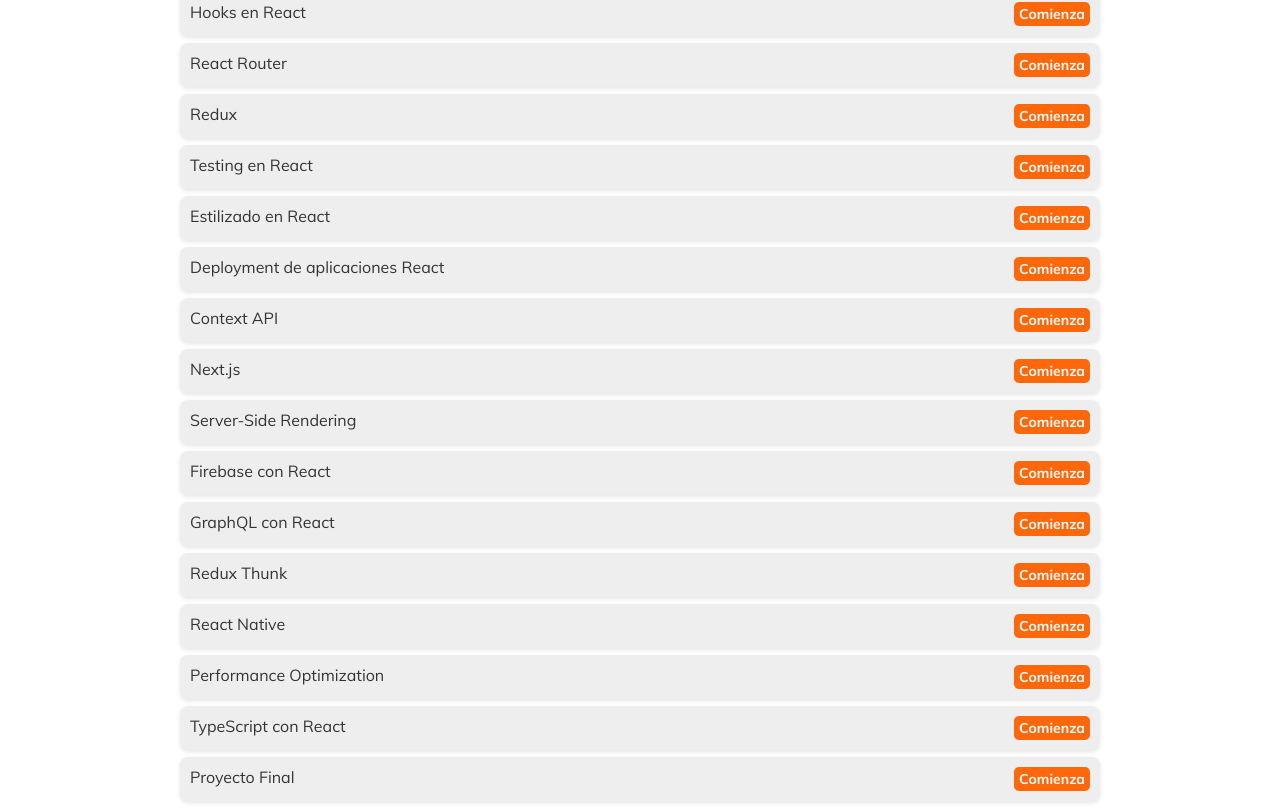
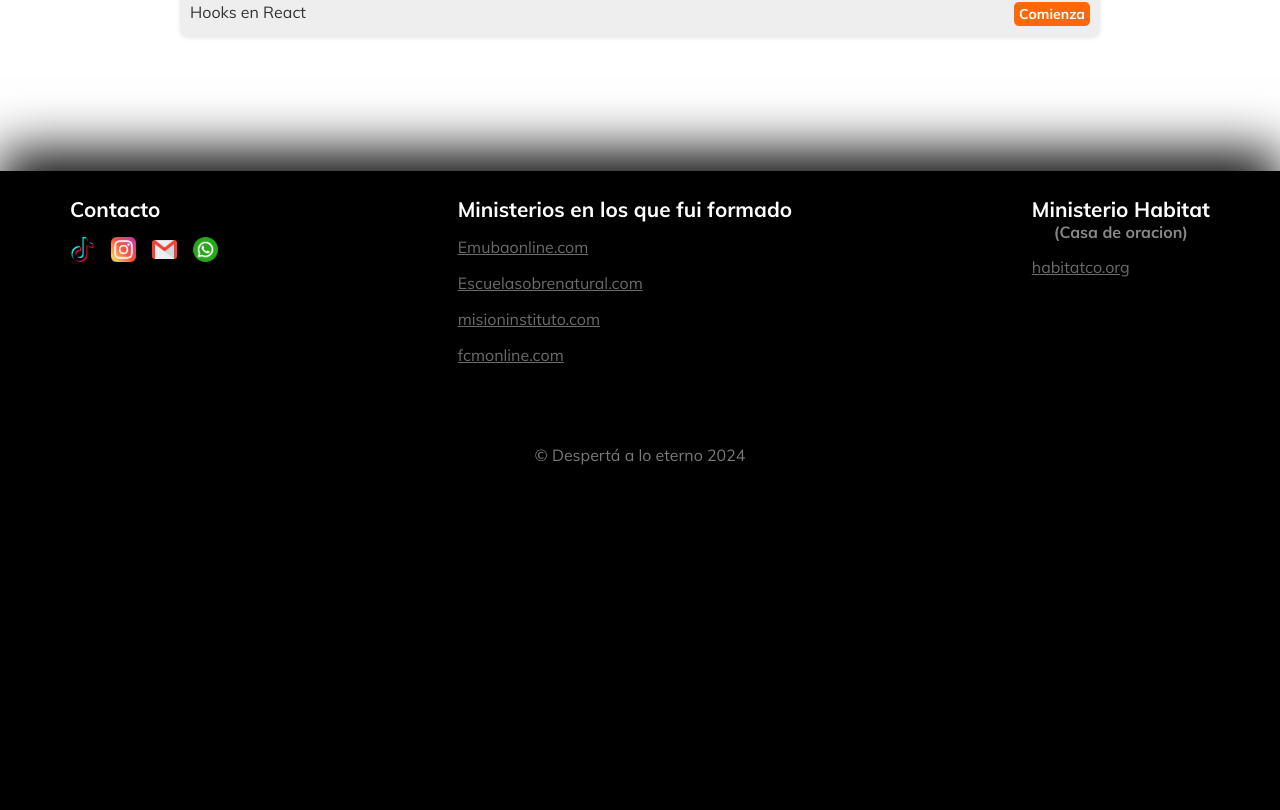
Before and after one commit to Neoagustin/Claros-de-inspiracion, a React (Vite) app: page /curso/1 in a window 1280 px wide. Shown: the part 1650-2460 px from the top of the page. After the commit the page ends 2140 px from the top, so only its background shows below. Built offline with nearby package versions, Linux system fonts and the light colour scheme; the HTML template or start-up script is replaced by a standard one.

Commit message:
Agregando cambios

```diff
--- a/src/components/Header/Header.css
+++ b/src/components/Header/Header.css
@@ -85,10 +85,11 @@ header img:hover {
 }
 
 .btn-ofrendas-header {
-  border: 1px solid #FF5B1E;
-  background-color: #ff6200;
+  border: 1px solid #ff9500;
+  background-color: #ff9500;
   transition: all .3s;
   display: flex;
+  font-family: 'MuliBold';
   justify-content: center;
   align-items: center;
   gap: .5em;
@@ -96,7 +97,7 @@ header img:hover {
 
 .btn-ofrendas-header:hover {
   border: 1px solid #ff5a1e00;
-  background-color: #ff9f00;
+  background-color: #ffbf00;
 }
 
 .networks-header-container {
--- a/src/components/Header/HeaderResponsive.css
+++ b/src/components/Header/HeaderResponsive.css
@@ -139,7 +139,6 @@
 
   #btn-ofrendas-header {
     display: flex;
-    background-color: #ff6200;
     border: none;
     justify-content: center;
     align-items: center;
--- a/src/pages/Courses/Components/CoursesData.js
+++ b/src/pages/Courses/Components/CoursesData.js
@@ -16,109 +16,33 @@ const courses = [
     En este curso, exploraremos lo que vieron de Él los héroes de la fe como Abraham, profetas como Isaías y apóstoles como Pedro. Exploraremos toda la Biblia desde Génesis con Adán hasta Apocalipsis con el Apóstol Juan, examinando en detalle la revelación que los llevó a entregarlo todo por Él. También responderemos a la pregunta de quién es Jesucristo y cómo anhelar Su presencia de la misma manera que los santos lo hicieron a lo largo de la historia.
 
     Acompáñanos en esta serie profunda y apasionante mientras exploramos la esencia de Jesucristo y descubrimos cómo cultivar un anhelo genuino por Él en nuestras vidas. ¿Cuánto deseas a Jesús?`,
-    introductoryVideo: "https://www.youtube.com/watch?v=example",
+    introductoryVideo: "https://firebasestorage.googleapis.com/v0/b/desperta-a-lo-eterno.appspot.com/o/Cursos%2FCurso%201%2FIntroduccion%20Curso%201.mp4?alt=media&token=f46760ac-0b74-4d8f-b23a-42c12bd8034c",
     classes: [
       {
         id: 1,
         title: "Introducción a React",
-        video: "https://firebasestorage.googleapis.com/v0/b/desperta-a-lo-eterno.appspot.com/o/Banner%20Video%2Fbanner-video-new.mp4?alt=media&token=be1ff45d-0112-4e79-add6-6f909305d330"
+        video: "https://firebasestorage.googleapis.com/v0/b/desperta-a-lo-eterno.appspot.com/o/Cursos%2FCurso%201%2FClase%201.mp4?alt=media&token=25e3bb0e-9ff3-4228-ac6d-8b414332846e"
       },
       {
         id: 2,
         title: "Componentes en React",
-        video: "https://firebasestorage.googleapis.com/v0/b/desperta-a-lo-eterno.appspot.com/o/Banner%20Video%2Fbanner-video-new.mp4?alt=media&token=be1ff45d-0112-4e79-add6-6f909305d330"
+        video: "https://firebasestorage.googleapis.com/v0/b/desperta-a-lo-eterno.appspot.com/o/Cursos%2FCurso%201%2FClase%202.mp4?alt=media&token=190adb9e-8999-420f-8a03-c343515068ec"
       },
       {
         id: 3,
         title: "Estado en React",
-        video: "https://firebasestorage.googleapis.com/v0/b/desperta-a-lo-eterno.appspot.com/o/Banner%20Video%2Fbanner-video-new.mp4?alt=media&token=be1ff45d-0112-4e79-add6-6f909305d330"
+        video: "https://firebasestorage.googleapis.com/v0/b/desperta-a-lo-eterno.appspot.com/o/Cursos%2FCurso%201%2FClase%203.mp4?alt=media&token=0b8bb732-7543-4400-87ce-86dada123c06"
       },
       {
         id: 4,
         title: "Ciclo de vida de componentes",
-        video: "https://firebasestorage.googleapis.com/v0/b/desperta-a-lo-eterno.appspot.com/o/Banner%20Video%2Fbanner-video-new.mp4?alt=media&token=be1ff45d-0112-4e79-add6-6f909305d330"
+        video: "https://firebasestorage.googleapis.com/v0/b/desperta-a-lo-eterno.appspot.com/o/Cursos%2FCurso%201%2FClase%204.mp4?alt=media&token=28b1c3ee-57b8-4228-bad7-f49e9b6b661c"
       },
       {
         id: 5,
         title: "Hooks en React",
-        video: "https://firebasestorage.googleapis.com/v0/b/desperta-a-lo-eterno.appspot.com/o/Banner%20Video%2Fbanner-video-new.mp4?alt=media&token=be1ff45d-0112-4e79-add6-6f909305d330"
+        video: "https://firebasestorage.googleapis.com/v0/b/desperta-a-lo-eterno.appspot.com/o/Cursos%2FCurso%201%2FClase%205.mp4?alt=media&token=2ad1d626-220b-4e32-89dc-fe6d538cd1fc"
       },
-      {
-        id: 6,
-        title: "React Router",
-        video: "https://firebasestorage.googleapis.com/v0/b/desperta-a-lo-eterno.appspot.com/o/Banner%20Video%2Fbanner-video-new.mp4?alt=media&token=be1ff45d-0112-4e79-add6-6f909305d330"
-      },
-      {
-        id: 7,
-        title: "Redux",
-        video: "https://firebasestorage.googleapis.com/v0/b/desperta-a-lo-eterno.appspot.com/o/Banner%20Video%2Fbanner-video-new.mp4?alt=media&token=be1ff45d-0112-4e79-add6-6f909305d330"
-      },
-      {
-        id: 8,
-        title: "Testing en React",
-        video: "https://firebasestorage.googleapis.com/v0/b/desperta-a-lo-eterno.appspot.com/o/Banner%20Video%2Fbanner-video-new.mp4?alt=media&token=be1ff45d-0112-4e79-add6-6f909305d330"
-      },
-      {
-        id: 9,
-        title: "Estilizado en React",
-        video: "https://firebasestorage.googleapis.com/v0/b/desperta-a-lo-eterno.appspot.com/o/Banner%20Video%2Fbanner-video-new.mp4?alt=media&token=be1ff45d-0112-4e79-add6-6f909305d330"
-      },
-      {
-        id: 10,
-        title: "Deployment de aplicaciones React",
-        video: "https://firebasestorage.googleapis.com/v0/b/desperta-a-lo-eterno.appspot.com/o/Banner%20Video%2Fbanner-video-new.mp4?alt=media&token=be1ff45d-0112-4e79-add6-6f909305d330"
-      },
-      // Agregamos más clases aquí...
-      {
-        id: 11,
-        title: "Context API",
-        video: "https://firebasestorage.googleapis.com/v0/b/desperta-a-lo-eterno.appspot.com/o/Banner%20Video%2Fbanner-video-new.mp4?alt=media&token=be1ff45d-0112-4e79-add6-6f909305d330"
-      },
-      {
-        id: 12,
-        title: "Next.js",
-        video: "https://firebasestorage.googleapis.com/v0/b/desperta-a-lo-eterno.appspot.com/o/Banner%20Video%2Fbanner-video-new.mp4?alt=media&token=be1ff45d-0112-4e79-add6-6f909305d330"
-      },
-      {
-        id: 13,
-        title: "Server-Side Rendering",
-        video: "https://firebasestorage.googleapis.com/v0/b/desperta-a-lo-eterno.appspot.com/o/Banner%20Video%2Fbanner-video-new.mp4?alt=media&token=be1ff45d-0112-4e79-add6-6f909305d330"
-      },
-      {
-        id: 14,
-        title: "Firebase con React",
-        video: "https://firebasestorage.googleapis.com/v0/b/desperta-a-lo-eterno.appspot.com/o/Banner%20Video%2Fbanner-video-new.mp4?alt=media&token=be1ff45d-0112-4e79-add6-6f909305d330"
-      },
-      {
-        id: 15,
-        title: "GraphQL con React",
-        video: "https://firebasestorage.googleapis.com/v0/b/desperta-a-lo-eterno.appspot.com/o/Banner%20Video%2Fbanner-video-new.mp4?alt=media&token=be1ff45d-0112-4e79-add6-6f909305d330"
-      },
-      {
-        id: 16,
-        title: "Redux Thunk",
-        video: "https://firebasestorage.googleapis.com/v0/b/desperta-a-lo-eterno.appspot.com/o/Banner%20Video%2Fbanner-video-new.mp4?alt=media&token=be1ff45d-0112-4e79-add6-6f909305d330"
-      },
-      {
-        id: 17,
-        title: "React Native",
-        video: "https://firebasestorage.googleapis.com/v0/b/desperta-a-lo-eterno.appspot.com/o/Banner%20Video%2Fbanner-video-new.mp4?alt=media&token=be1ff45d-0112-4e79-add6-6f909305d330"
-      },
-      {
-        id: 18,
-        title: "Performance Optimization",
-        video: "https://firebasestorage.googleapis.com/v0/b/desperta-a-lo-eterno.appspot.com/o/Banner%20Video%2Fbanner-video-new.mp4?alt=media&token=be1ff45d-0112-4e79-add6-6f909305d330"
-      },
-      {
-        id: 19,
-        title: "TypeScript con React",
-        video: "https://firebasestorage.googleapis.com/v0/b/desperta-a-lo-eterno.appspot.com/o/Banner%20Video%2Fbanner-video-new.mp4?alt=media&token=be1ff45d-0112-4e79-add6-6f909305d330"
-      },
-      {
-        id: 20,
-        title: "Proyecto Final",
-        video: "https://firebasestorage.googleapis.com/v0/b/desperta-a-lo-eterno.appspot.com/o/Banner%20Video%2Fbanner-video-new.mp4?alt=media&token=be1ff45d-0112-4e79-add6-6f909305d330"
-      }
     ]
   },
   {
--- a/src/pages/Home/Components/HomeSections/HomeSections.css
+++ b/src/pages/Home/Components/HomeSections/HomeSections.css
@@ -63,6 +63,30 @@
   font-family: MuliBold;
   text-align: center;
 }
+
+.button-container {
+  text-align: center;
+}
+
+.toggleHistory-btn {
+  background-color: #f44814;
+  border: none;
+  border-radius: 25px;
+  color: white;
+  cursor: pointer;
+  font-family: 'MuliExtraBold', sans-serif;
+  font-size: 1rem;
+  padding: 6px 15px;
+  margin-top: 1.5em;
+  text-align: center;
+  text-decoration: none;
+  transition: background-color 0.3s, transform 0.3s, box-shadow 0.3s;
+}
+
+.toggleHistory-btn:hover {
+  background-color: #cf3607;
+}
+
 
 .section-video-container {
   display: flex;
--- a/src/pages/Home/Components/HomeSections/HomeSectionsResponsive.css
+++ b/src/pages/Home/Components/HomeSections/HomeSectionsResponsive.css
@@ -400,12 +400,17 @@
 
   .history-text-container p {
     font-size: 14px;
-    margin-bottom: 2em;
+    margin-bottom: 0em;
   }
 
   #history-title {
     font-size: 19px;
     width: 100%;
+  }
+
+  .toggleHistory-btn {
+    margin: 1.3em 0 2em;
+    font-size: 14px;
   }
 
   .section-video-container {
```
Also changed, not shown: src/pages/Home/Components/HomeSections/HomeSections.jsx (+28 -13 lines).
